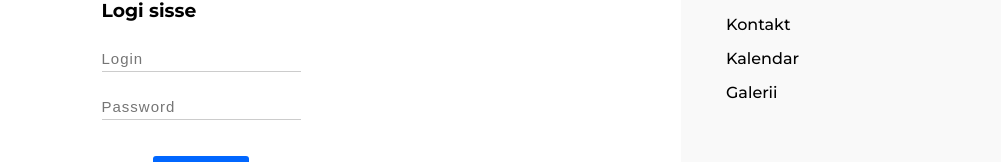
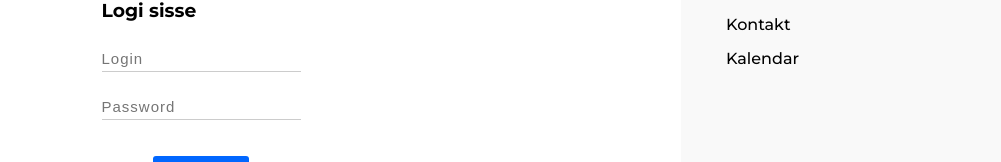
Before and after one commit to PetrTolstov/SillamaeSK, a Next.js app: page /AdminAccess in a window 1280 px wide. Shown: the part 176-338 px from the top of the page, without its empty margins (279-1280 px from the left). Built offline with nearby package versions, Linux system fonts and the light colour scheme; no server answers.

Commit message:
route fixed gallery hidden

```diff
--- a/pages/AdminAccess/index.tsx
+++ b/pages/AdminAccess/index.tsx
@@ -110,7 +110,7 @@ export function SidePanel({router}: {router: NextRouter}) {
 		{ href: "/AdminAccess/MainPageAdmin", label: "Avaleht" },
 		{ href: "/AdminAccess/ContactInfoPage", label: "Kontakt" },
 		{ href: "/AdminAccess/Calendar", label: "Kalendar" },
-		{ href: "/AdminAccess/Gallery", label: "Galerii" },
+		// { href: "/AdminAccess/Gallery", label: "Galerii" },
 	];
 
 	if (isShown) {
```
